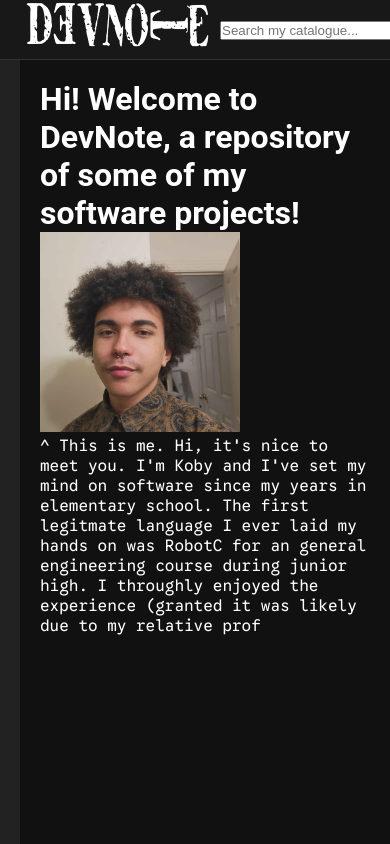
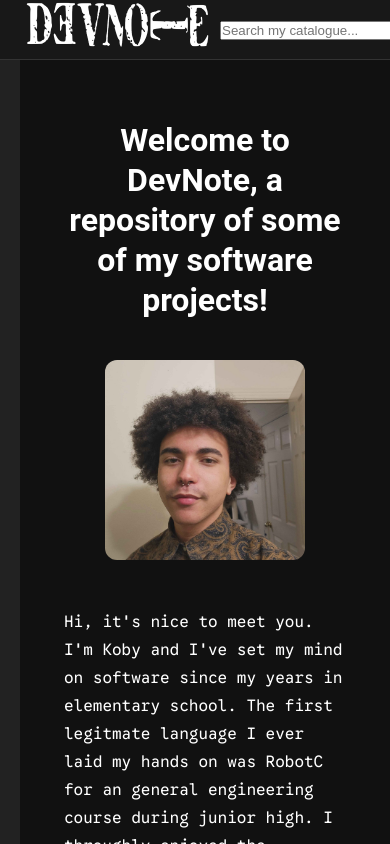
Before and after one commit to YamiKir/portfolio-site, a Next.js app in the folder front-end/: page /about in a window 390 px wide. Built offline with nearby package versions, Linux system fonts and the light colour scheme.

Commit message:
added new components (ContactButtons), a new style sheet ("About.module.css"), and added my resume as of early Jan. 2026, updated my about page wholistically.

```diff
--- a/front-end/src/app/about/page.tsx
+++ b/front-end/src/app/about/page.tsx
@@ -3,41 +3,84 @@
 import Image from "next/image";
 import Typewriter from "@/components/Typewriter";
 import { googleSansCode } from "@/styles/fonts/googleSansCode";
+import {useState} from "react";
+import styles from "@/styles/About.module.css";
+import ContactButtons from "@/components/ContactButtons";
+export default function About() {
+   const [step, setStep] = useState(0);
 
-export default function About() {
-  const introText = `Hi!
+  const introText = `Welcome to DevNote, a repository of some of my software projects!`;
 
-Welcome to DevNote, a repository of some of my software projects!`;
+  const aboutText = [
+  "Hi, it's nice to meet you. I'm Koby and I've set my mind on software since my years in elementary school. The first legitmate language I ever laid my hands on was RobotC for an general engineering course during junior high.",
+  "I throughly enjoyed the experience (granted it was likely due to my relative proficiency) and led to the preclusion of my future as a physical engineer.",
+  "I was so excited that I attempted to learn C# over the following summer for game design, but quickly gave up on that pursuit.",
+  "In 2019, I left my traditional highschool in order to provide myself an even better education and I was finally able to take my first computer science course.",
+  "During my years at the Louisiana School for the Math, Sciences, and the Arts, I was able to expose myself to a plethora of new ideas.",
+  "I took an introductory programming course with Professor Peters at LSMSA in C++ and the subsequent Data Structures course.",
+  "I also gained exposure to Java and Python during my time there. Aside: I'm grateful for my educators and my peers at LSMSA.",
+  "After leaving LSMSA, I started an undergraduate degree at Louisiana State University at Baton Rouge in Software Engineering.",
+  "After taking a breadth of courses, from Dante's Divine Comedy (a now lasting passion) to Computer Networks and AI and Linear Differential Equations, I earned my Software Engineering degree in May 2025. Now I'm looking to become a member of a team in order to gain mentorship and improve my skills, develop products that have an impact, and work on projects that requires passionate people."
+].join(" ");
 
-  const aboutText = `^ This is me. Hi, it's nice to meet you. I'm Koby and I've set my mind on software since my years in elementary school. The first legitmate language I ever laid my hands on was RobotC for an general engineering course during junior high.
-   I throughly enjoyed the experience (granted it was likely due to my relative proficiency) and led to the preclusion of my future as a physical engineer.
-    I was so excited that I attempted to learn C# over the following summer for game design, but quickly gave up on that pursuit.
-     In 2019, I left my traditional highschool in order to provide myself an even better education and I was finally able to take my first computer science course.
-      During my years at the Louisiana School for the Math, Sciences, and the Arts, I was able to expose myself to a plethora of new ideas.
-      I took an introductory programming course with Professor Peters at LSMSA in C++ and the subsequent Data Structures course.
-       I also gained exposure to Java and Python during my time there. Aside: I'm grateful for my educators and my peers at LSMSA.
-        After leaving LSMSA, I started an undergraduate degree at Louisiana State University at Baton Rouge in Software Engineering.
-         After taking a breadth of courses, from Dante's Divine Comedy (a now lasting passion) to Computer Networks and AI and Linear Differential Equations, I earned my Software Engineering degree in May 2025. Now I'm looking to become a member of a team in order to gain mentorship and improve my skills, develop products that have an impact, and work on projects that requires passionate people.`;
+const hobbiesText = [
+  "Outside of programming, I'm an avid gamer. I play couple hero shooters (Overwatch and Marvel Rivals), Yu-Gi-Oh! Master Duel, and Dead by Deadlight currently.",
+  "I want to take my language studies more seriously this new year. I'll probably refresh my understanding of Spanish while trying to improve my Italian, and if I'm not too overwhelmed, German.",
+  "Recently, I had the pleasure of rediscovering a vintage camera owned by my grandparents and I'm thinking about exploring the world of film photography and travel more."
+].join(" ");
 
+const contactText = [
+   "If you would like to contact me or view my resume, click the respective button below: "
+
+
+
+
+
+
+].join(" ");
  return (
-    <div>
-      <h1>
-        {introText}
-      </h1>
+    <div className={styles.container}>
+      <h1 className={styles.title}>{introText}</h1>
 
+      <div className={styles.imageWrapper}>
         <Image
           src="/selfie.jpg"
           alt="Author's Image"
           width={200}
           height={200}
+          className={styles.avatar}
         />
+      </div>
 
       <Typewriter
         text={aboutText}
         speed={17}
-        className="whitespace-pre-line text-lg"
-        fontClass = {googleSansCode.className}
+        start={step === 0}
+        onComplete={() => setStep(1)}
+        className={styles.sectionText}
+        fontClass={googleSansCode.className}
       />
+
+      <Typewriter
+        text={hobbiesText}
+        speed={17}
+        start={step === 1}
+        onComplete={() => setStep(2)}
+        className={styles.sectionText}
+        fontClass={googleSansCode.className}
+      />
+      <Typewriter
+        text={contactText}
+        speed={17}
+        start={step === 2}
+        onComplete={() => setStep(3)}
+        className={styles.sectionText}
+        fontClass={googleSansCode.className}
+      />
+      <ContactButtons show={step >= 3} />
+
+
     </div>
   );
+
 }
--- /dev/null
+++ b/front-end/src/components/ContactButtons.tsx
@@ -0,0 +1,28 @@
+"use client";
+
+import styles from "@/styles/About.module.css";
+
+type ResumeButtonProps = {
+  show: boolean; // controls visibility
+};
+
+export default function ResumeButton({ show }: ResumeButtonProps) {
+  if (!show) return null; // don’t render if show is false
+
+  const handleResumeClick = () => {
+    // Make sure your resume is in public/downloads/
+    window.open("/downloads/ramsey_resume.pdf", "_blank");
+  };
+
+  return (
+    <div className={styles.buttonRow}>
+      <button
+        type="button"
+        onClick={handleResumeClick}
+        className={styles.buttonPrimary}
+      >
+        Download Resume
+      </button>
+    </div>
+  );
+}
--- a/front-end/src/components/Typewriter.tsx
+++ b/front-end/src/components/Typewriter.tsx
@@ -1,26 +1,29 @@
-// components/Typewriter.tsx
 "use client";
 
 import { useEffect, useState } from "react";
 
 type TypewriterProps = {
   text: string;
-  speed?: number; // ms per character
+  speed?: number;
+  start?: boolean;
+  onComplete?: () => void;
   className?: string;
-  fontClass? : string;
+  fontClass?: string;
 };
 
 export default function Typewriter({
   text,
   speed = 15,
+  start = true,
+  onComplete,
   className,
-  fontClass
+  fontClass,
 }: TypewriterProps) {
   const [displayedText, setDisplayedText] = useState("");
   const [index, setIndex] = useState(0);
 
   useEffect(() => {
-    if (index >= text.length) return;
+    if (!start || index >= text.length) return;
 
     const timeout = setTimeout(() => {
       setDisplayedText((prev) => prev + text[index]);
@@ -28,9 +31,15 @@ export default function Typewriter({
     }, speed);
 
     return () => clearTimeout(timeout);
-  }, [index, text, speed]);
+  }, [start, index, text, speed]);
 
-   return (
+  useEffect(() => {
+    if (start && index === text.length) {
+      onComplete?.();
+    }
+  }, [start, index, text.length, onComplete]);
+
+  return (
     <p className={`${fontClass} ${className}`}>
       {displayedText}
     </p>
--- /dev/null
+++ b/front-end/src/styles/About.module.css
@@ -0,0 +1,107 @@
+/* Page container */
+.container {
+  max-width: 900px;
+  margin: 0 auto;
+  padding: 2.5rem 1.5rem 4rem;
+}
+
+/* Intro heading */
+.title {
+  font-size: 2.5rem;
+  font-weight: 700;
+  line-height: 1.25;
+  white-space: pre-line;
+  text-align: center;
+
+  /* spacing below intro */
+  margin-bottom: 3rem;
+}
+
+/* Image section */
+.imageWrapper {
+  display: flex;
+  justify-content: center;
+
+  /* spacing below image */
+  margin-bottom: 3.5rem;
+}
+
+.avatar {
+  border-radius: 12px;
+  object-fit: cover;
+}
+
+/* Typewriter text blocks */
+.sectionText {
+  font-size: 1.05rem;
+  line-height: 1.75;
+  white-space: pre-line;
+
+  /* spacing between typewriter sections */
+  margin-bottom: 3.5rem;
+}
+
+/* Optional subtle divider (if you want one later) */
+.divider {
+  height: 1px;
+  background-color: rgba(0, 0, 0, 0.08);
+  margin: 3rem 0;
+}
+
+/* Responsive adjustments */
+@media (max-width: 640px) {
+  .title {
+    font-size: 2rem;
+    margin-bottom: 2.5rem;
+  }
+
+  .imageWrapper {
+    margin-bottom: 3rem;
+  }
+
+  .sectionText {
+    font-size: 1rem;
+    margin-bottom: 3rem;
+  }
+
+  .buttonRow {
+  display: flex;
+  justify-content: center;
+  gap: 1.25rem;
+  margin-top: 2.5rem;
+  flex-wrap: wrap;
+}
+
+.buttonPrimary,
+.buttonSecondary {
+  padding: 0.75rem 1.5rem;
+  font-size: 0.95rem;
+  font-weight: 600;
+  border-radius: 8px;
+  text-decoration: none;
+  transition: all 0.2s ease;
+  cursor: pointer;
+}
+
+/* Email button */
+.buttonPrimary {
+  background-color: #111;
+  color: #fff;
+}
+
+.buttonPrimary:hover {
+  background-color: #000;
+}
+
+/* Resume button */
+.buttonSecondary {
+  border: 1px solid #ccc;
+  color: #111;
+  background-color: transparent;
+}
+
+.buttonSecondary:hover {
+  background-color: rgba(0, 0, 0, 0.05);
+}
+
+}
```
Also changed, not shown: 1 other file (tests, documents, lock files or other folders). Lines whose indentation alone changed are shown as unchanged.
